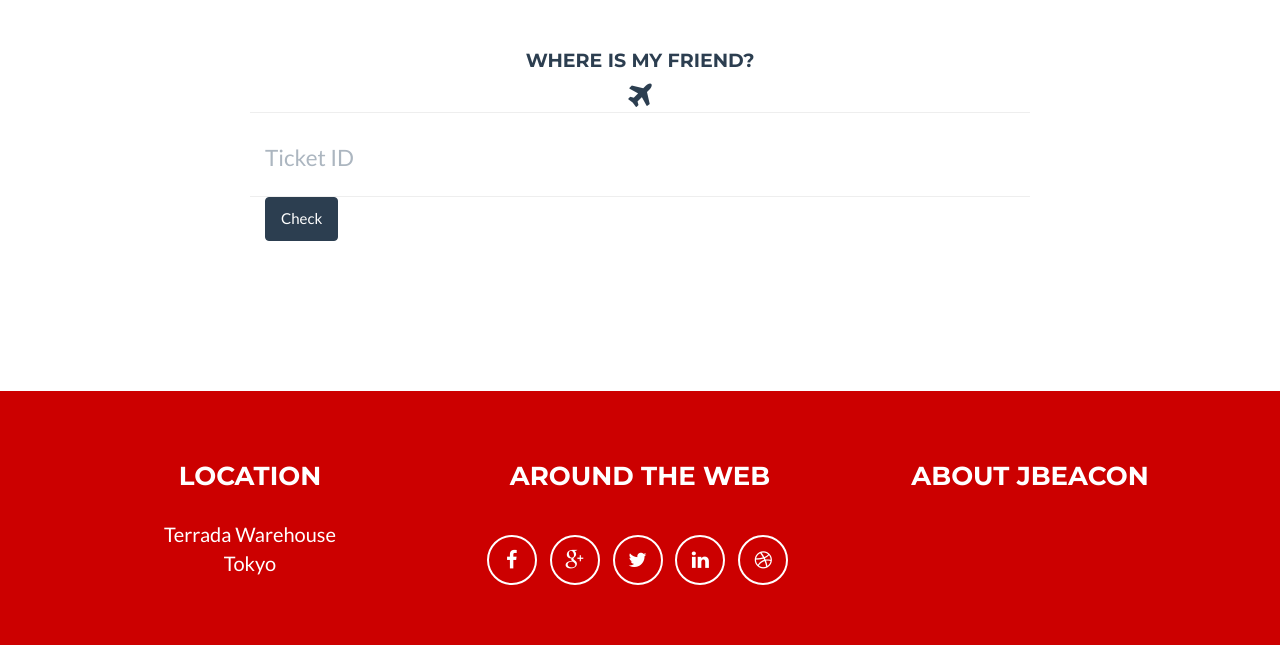
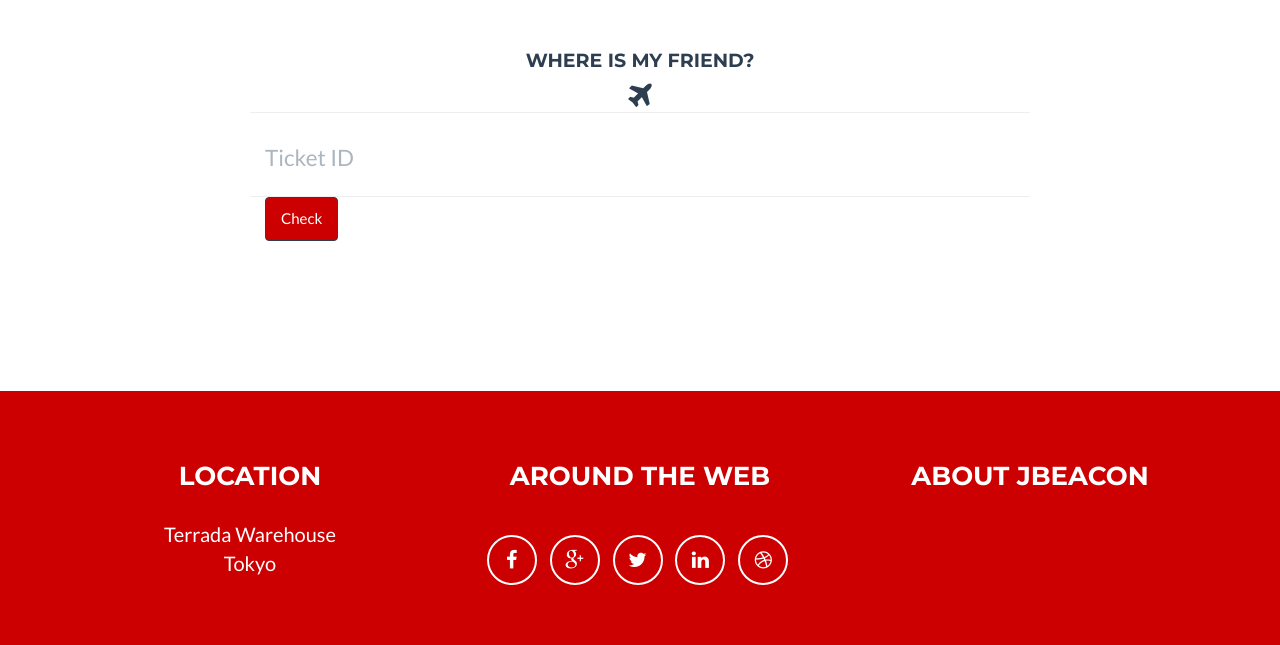
Before and after one commit to giga811/junction-mgls, a Flask app: page / in a window 1280 px wide. Shown: the part 110-755 px from the top of the page. Run offline with Flask 2, Linux system fonts and the light colour scheme; parts of the project's set-up code (start-up, migrations or seed data) failed here and were passed over; some libraries are stand-ins or nearby versions.

Commit message:
change button css

```diff
--- a/junction-app/junction/static/css/freelancer.css
+++ b/junction-app/junction/static/css/freelancer.css
@@ -456,3 +456,7 @@ footer .footer-below {
 .navbar-default{
     background-color: #CC0000;
 }
+
+.btn.btn-primary{
+    background-color: #CC0000;
+}
```
